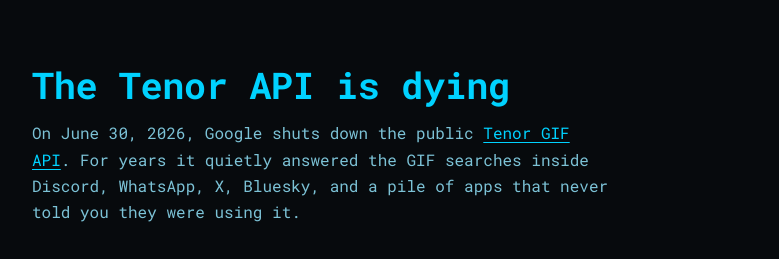
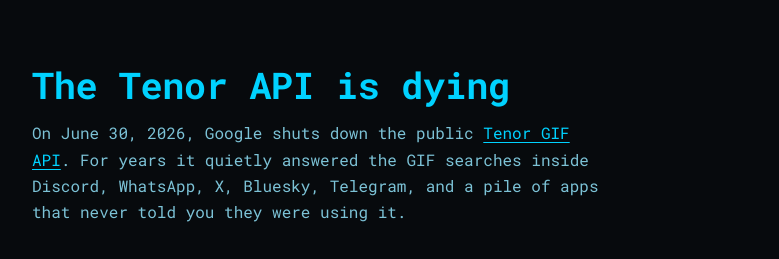
Before and after one commit to goodvids56/tenor-death-countdown, a plain HTML site: page index.html in a window 1280 px wide. Shown: the top 259 px of the page, without its empty margins (250-1029 px from the left). Drawn offline with Linux system fonts and the light colour scheme.

Commit message:
Update index.html

```diff
--- a/index.html
+++ b/index.html
@@ -51,7 +51,7 @@
       <p class="dek">
         On June 30, 2026, Google shuts down the public
         <a href="https://support.google.com/tenor/answer/10455265?hl=en" target="_blank" rel="noopener">Tenor GIF API</a>.
-        For years it quietly answered the GIF searches inside Discord, WhatsApp, X, Bluesky,
+        For years it quietly answered the GIF searches inside Discord, WhatsApp, X, Bluesky, Telegram,
         and a pile of apps that never told you they were using it.
       </p>
 
```
